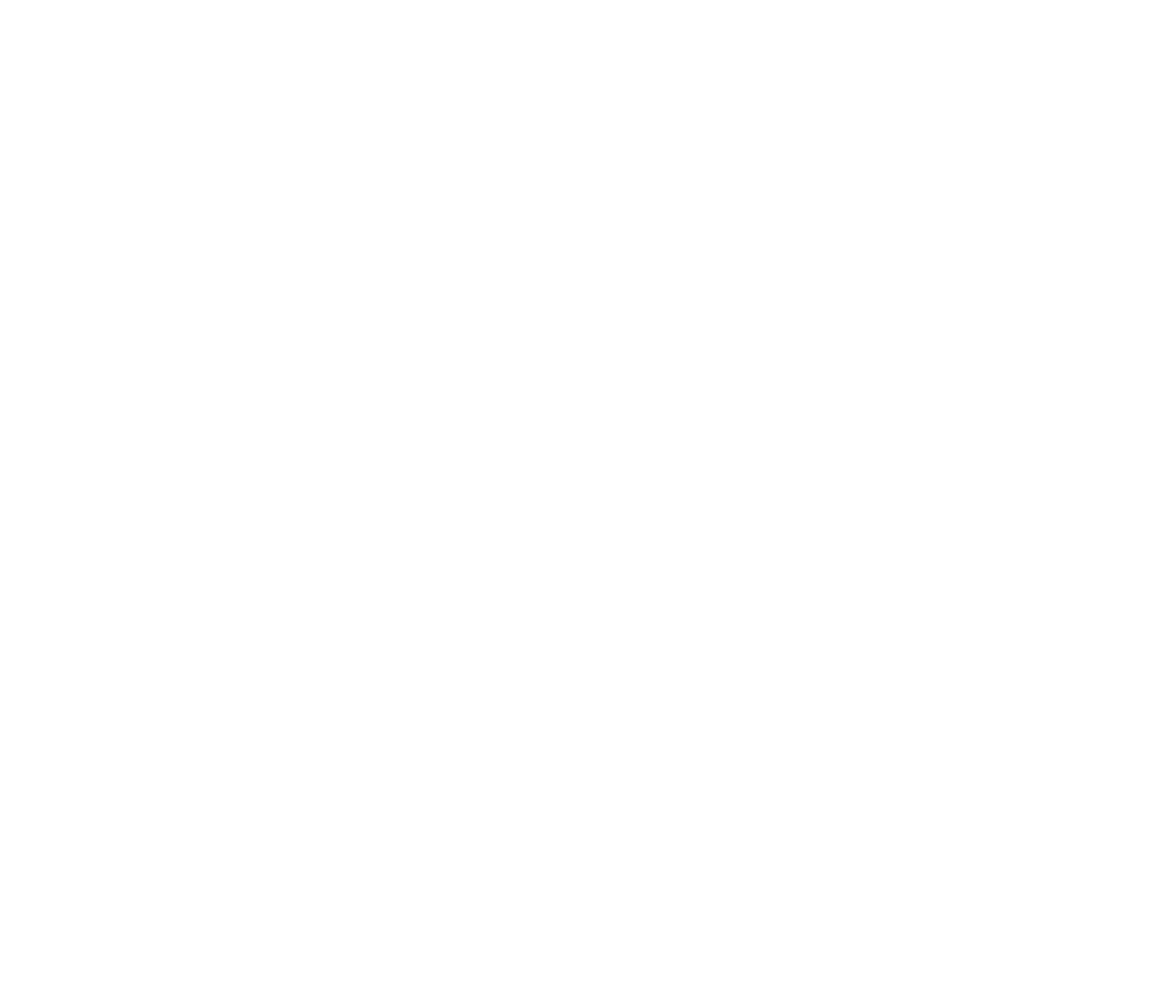
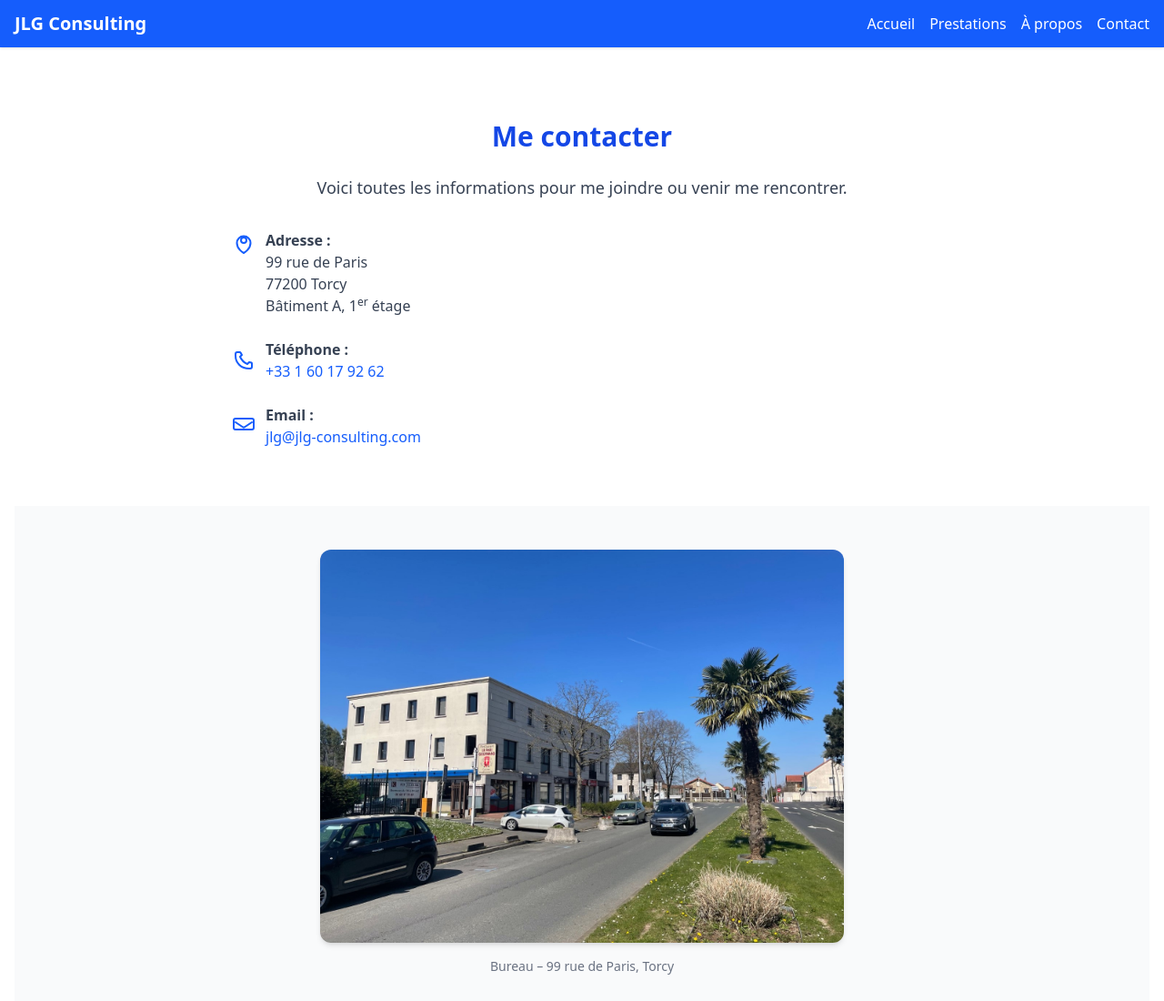
Before and after one commit to jlguenego/jlg-consulting, an Astro site: page /contact in a window 1280 px wide. Shown: the top 1100 px of the page at 91% size. Before the commit the page ends 800 px from the top, so only its background shows below. Built offline with nearby package versions, Linux system fonts and the light colour scheme; Astro itself is replaced by a stand-in of ours.

Commit message:
dev: site ok pour un premier jet

```diff
--- a/astro.config.mjs
+++ b/astro.config.mjs
@@ -1,11 +1,14 @@
 // @ts-check
-import { defineConfig } from 'astro/config';
-
-import tailwindcss from '@tailwindcss/vite';
+import { defineConfig } from "astro/config";
+import sitemap from "@astrojs/sitemap";
+import tailwindcss from "@tailwindcss/vite";
 
 // https://astro.build/config
 export default defineConfig({
   vite: {
-    plugins: [tailwindcss()]
-  }
+    plugins: [tailwindcss()],
+  },
+  site: "https://www.jlg-consulting.com",
+  base: "/nouveau-site/",
+  integrations: [sitemap()],
 });
--- a/package.json
+++ b/package.json
@@ -9,6 +9,7 @@
     "astro": "astro"
   },
   "dependencies": {
+    "@astrojs/sitemap": "^3.3.0",
     "@tailwindcss/vite": "^4.1.1",
     "astro": "^5.5.6",
     "tailwindcss": "^4.1.1"
--- a/src/layouts/BaseLayout.astro
+++ b/src/layouts/BaseLayout.astro
@@ -1,17 +1,38 @@
 ---
-// src/layouts/BaseLayout.astro
 import NavBar from '../components/NavBar.astro';
 import Footer from '../components/Footer.astro';
-import './src/styles/global.css'
+import '../styles/global.css'
 
+const {
+  title = "JLG Consulting – Jean-Louis Guénégo, consultant formateur en informatique",
+  description = "Consultant formateur en informatique basé à Torcy. Accompagnement, développement web, formation, conseil. Expertise fullstack TypeScript.",
+} = Astro.props;
 ---
+
 
 <html lang="fr">
   <head>
     <meta charset="UTF-8" />
     <meta name="viewport" content="width=device-width, initial-scale=1.0" />
-    <title>JLG Consulting</title>
+    <title>{title}</title>
+    <meta name="description" content={description} />
+
+    <!-- Favicon -->
+    <link rel="icon" type="image/x-icon" href="/favicon.ico" />
+
+    <!-- Open Graph pour réseaux sociaux -->
+    <meta property="og:title" content={title} />
+    <meta property="og:description" content={description} />
+    <meta property="og:type" content="website" />
+    <meta property="og:image" content="/bureau.jpg" />
+    <meta property="og:url" content="https://www.jlg-consulting.com/" />
+
+    <!-- Twitter Card -->
+    <meta name="twitter:card" content="summary_large_image" />
+    <meta name="twitter:title" content={title} />
+    <meta name="twitter:description" content={description} />
   </head>
+
   <body class="flex flex-col min-h-screen bg-white text-gray-800">
     <NavBar />
     <main class="flex-grow container mx-auto p-4">
--- a/src/layouts/Layout.astro
+++ b/src/layouts/Layout.astro
@@ -7,7 +7,6 @@
 	<head>
 		<meta charset="UTF-8" />
 		<meta name="viewport" content="width=device-width" />
-		<link rel="icon" type="image/svg+xml" href="/favicon.svg" />
 		<meta name="generator" content={Astro.generator} />
 		<title>Astro Basics</title>
 	</head>
--- a/src/pages/a-propos.astro
+++ b/src/pages/a-propos.astro
@@ -1,8 +1,11 @@
 ---
 import BaseLayout from '../layouts/BaseLayout.astro';
+
+const title = "A propos – JLG Consulting";
+const description = "Qui est Jean-Louis Guénégo, consultant formateur en informatique ? Découvrez son parcours, ses compétences et sa passion pour le code.";
 ---
 
-<BaseLayout>
+<BaseLayout {title} {description}>
   <section class="py-16 px-4 bg-white">
     <div class="max-w-5xl mx-auto grid md:grid-cols-2 gap-8 items-center">
 
--- a/src/pages/contact.astro
+++ b/src/pages/contact.astro
@@ -0,0 +1,92 @@
+---
+import BaseLayout from '../layouts/BaseLayout.astro';
+
+const title = "Contact – JLG Consulting";
+const description = "Contactez Jean-Louis Guénégo, consultant formateur en informatique. Utilisez ses services.";
+---
+
+<BaseLayout {title} {description}>
+  <section class="py-16 px-4 bg-white">
+    <div class="max-w-3xl mx-auto text-center">
+      <h1 class="text-3xl font-bold text-blue-700 mb-6">Me contacter</h1>
+      <p class="text-gray-700 text-lg mb-8">
+        Voici toutes les informations pour me joindre ou venir me rencontrer.
+      </p>
+
+      <div class="space-y-6 text-left text-gray-700 text-md">
+        <!-- Adresse -->
+        <div class="flex items-start gap-3">
+          <svg class="w-6 h-6 text-blue-600 mt-1 shrink-0" fill="none" stroke="currentColor" stroke-width="2"
+            viewBox="0 0 24 24">
+            <path stroke-linecap="round" stroke-linejoin="round"
+              d="M12 11c1.656 0 3-1.343 3-3s-1.344-3-3-3-3 1.343-3 3 1.344 3 3 3z" />
+            <path stroke-linecap="round" stroke-linejoin="round"
+              d="M19.5 11c0 7-7.5 11-7.5 11S4.5 18 4.5 11a7.5 7.5 0 0115 0z" />
+          </svg>
+          <p>
+            <strong>Adresse :</strong><br />
+            99 rue de Paris<br />
+            77200 Torcy<br />
+            Bâtiment A, 1<sup>er</sup> étage
+          </p>
+        </div>
+
+        <!-- Téléphone -->
+        <div class="flex items-center gap-3">
+          <svg class="w-6 h-6 text-blue-600 shrink-0" fill="none" stroke="currentColor" stroke-width="2"
+            viewBox="0 0 24 24">
+            <path stroke-linecap="round" stroke-linejoin="round"
+              d="M3 5a2 2 0 012-2h2.6a1 1 0 01.92.606L10 6l-2 2c1.5 3.5 4.5 6.5 8 8l2-2 2.394.479a1 1 0 01.606.921V19a2 2 0 01-2 2h-1C9.163 21 3 14.837 3 7V5z" />
+          </svg>
+          <p>
+            <strong>Téléphone :</strong><br />
+            <a href="tel:+33160179262" class="text-blue-600 hover:underline">+33 1 60 17 92 62</a>
+          </p>
+        </div>
+
+        <!-- Email -->
+        <div class="flex items-center gap-3">
+          <svg class="w-6 h-6 text-blue-600 shrink-0" fill="none" stroke="currentColor" stroke-width="2"
+            viewBox="0 0 24 24">
+            <path stroke-linecap="round" stroke-linejoin="round"
+              d="M3 8l7.89 5.26a2 2 0 002.22 0L21 8m-18 8h18a2 2 0 002-2V6a2 2 0 00-2-2H3a2 2 0 00-2 2v8a2 2 0 002 2z" />
+          </svg>
+          <p>
+            <strong>Email :</strong><br />
+            <a href="mailto:jlg@jlg-consulting.com" class="text-blue-600 hover:underline">jlg@jlg-consulting.com</a>
+          </p>
+        </div>
+      </div>
+    </div>
+  </section>
+
+  <!-- PHOTO DU BUREAU -->
+  <section class="py-12 px-4 bg-gray-50">
+    <div class="max-w-3xl mx-auto text-center">
+      <img
+        src="/bureau.jpg"
+        alt="Photo du bureau JLG Consulting"
+        class="w-full max-w-xl mx-auto rounded-xl shadow-md"
+        loading="lazy"
+      />
+      <p class="text-gray-500 text-sm mt-4">Bureau – 99 rue de Paris, Torcy</p>
+    </div>
+  </section>
+
+  <!-- Carte Google Maps -->
+  <section class="px-4 pb-16">
+    <div class="max-w-5xl mx-auto">
+      <iframe
+        title="Carte Google - JLG Consulting"
+        src="https://www.google.com/maps?q=99+rue+de+Paris,+77200+Torcy,+France&output=embed"
+        width="100%"
+        height="400"
+        style="border:0;"
+        allowfullscreen=""
+        loading="lazy"
+        referrerpolicy="no-referrer-when-downgrade"
+        class="rounded-xl shadow"
+      ></iframe>
+    </div>
+  </section>
+</BaseLayout>
--- a/src/pages/index.astro
+++ b/src/pages/index.astro
@@ -1,8 +1,11 @@
 ---
 import BaseLayout from '../layouts/BaseLayout.astro';
+
+const title = "Accueil – JLG Consulting";
+const description = "Bienvenue sur le site de Jean-Louis Guénégo, consultant formateur en informatique. Découvrez ses services.";
 ---
 
-<BaseLayout>
+<BaseLayout {title} {description}>
   <!-- HERO SECTION -->
   <section class="text-center py-16 px-4 bg-gradient-to-br from-blue-50 to-white">
     <h1 class="text-4xl md:text-5xl font-extrabold text-blue-700 mb-6">
--- a/src/pages/prestations.astro
+++ b/src/pages/prestations.astro
@@ -1,8 +1,11 @@
 ---
 import BaseLayout from '../layouts/BaseLayout.astro';
+
+const title = "Prestations – JLG Consulting";
+const description = "Accompagnement, développement et formation en informatique. Découvrez les services de Jean-Louis Guénégo.";
 ---
 
-<BaseLayout>
+<BaseLayout {title} {description}>
   <!-- Titre principal -->
   <section class="py-16 px-4 text-center bg-gray-50">
     <h1 class="text-4xl font-bold text-blue-700 mb-4">Prestations</h1>
```
Also changed, not shown: pnpm-lock.yaml, public/bureau.jpg (added), public/favicon.ico (added), public/favicon.svg (deleted).
